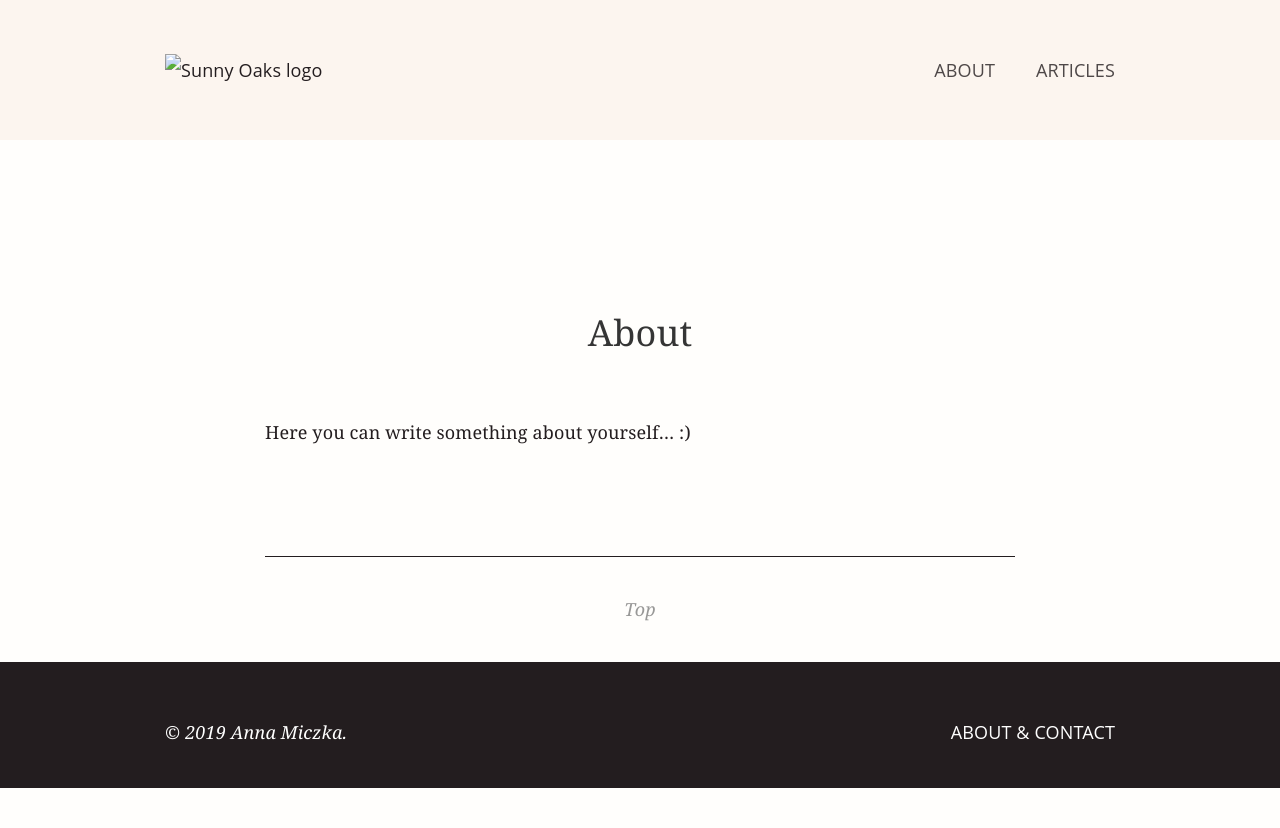
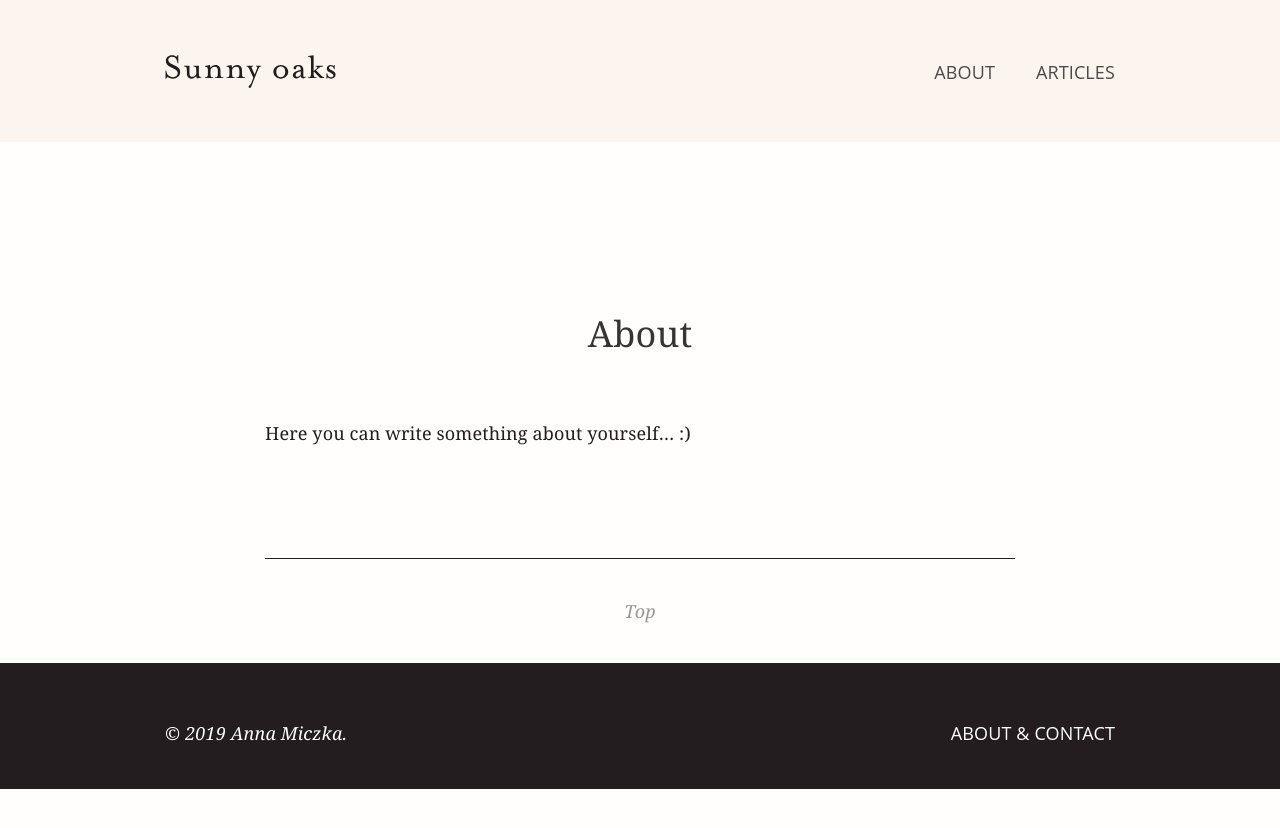
Before and after one commit to sunnyoaks/portfolio, a Jekyll site: the page built from about.md, in a window 1280 px wide. Shown: the top 828 px of the page. Built offline with Jekyll 4.4.1, drawn with Linux system fonts in a browser that asks for light colours.

Commit message:
logo changes

```diff
--- a/_config.yml
+++ b/_config.yml
@@ -1,7 +1,7 @@
 # Site settings
 title:          Sunny oaks
 description:    ""
-baseurl:        "/blog1/"
+baseurl:        "/blog1"
 #url:            "https://sunnyoaks.github.io/blog/"
 
 # Author
--- a/_layouts/default.html
+++ b/_layouts/default.html
@@ -10,7 +10,7 @@
       <div class="nav-container">
         <a href="{{ site.baseurl }}/">
 
-          <img src="assets/logo2.svg" alt="Sunny Oaks logo">
+          <img src="/assets/logo2.svg" alt="">
 
         </a>
         <ul>
```
